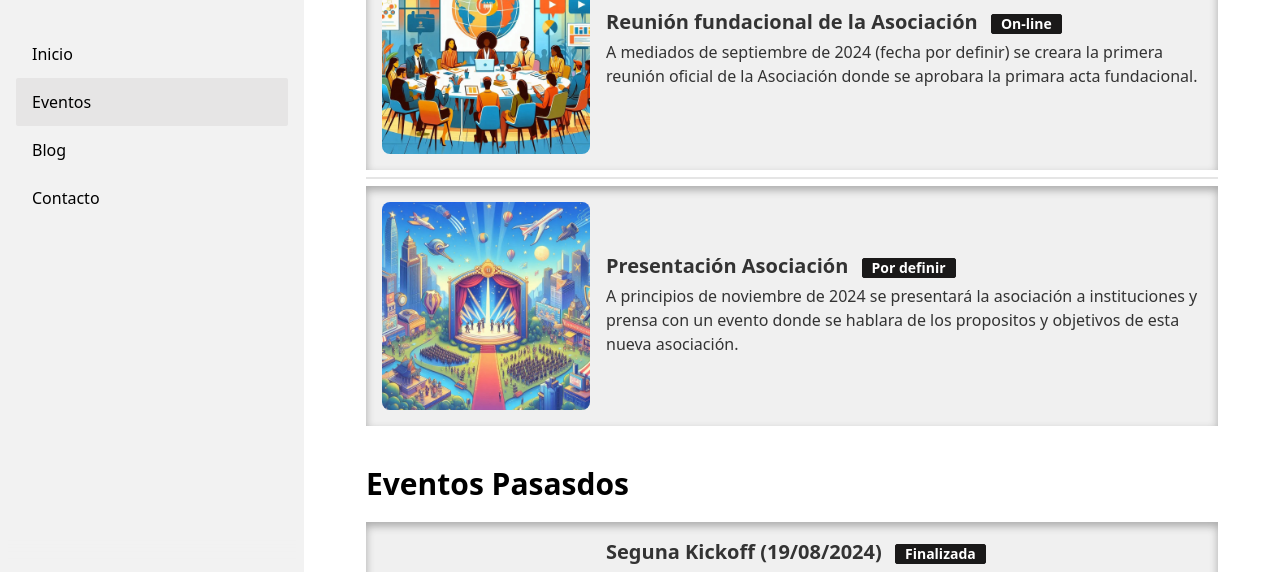
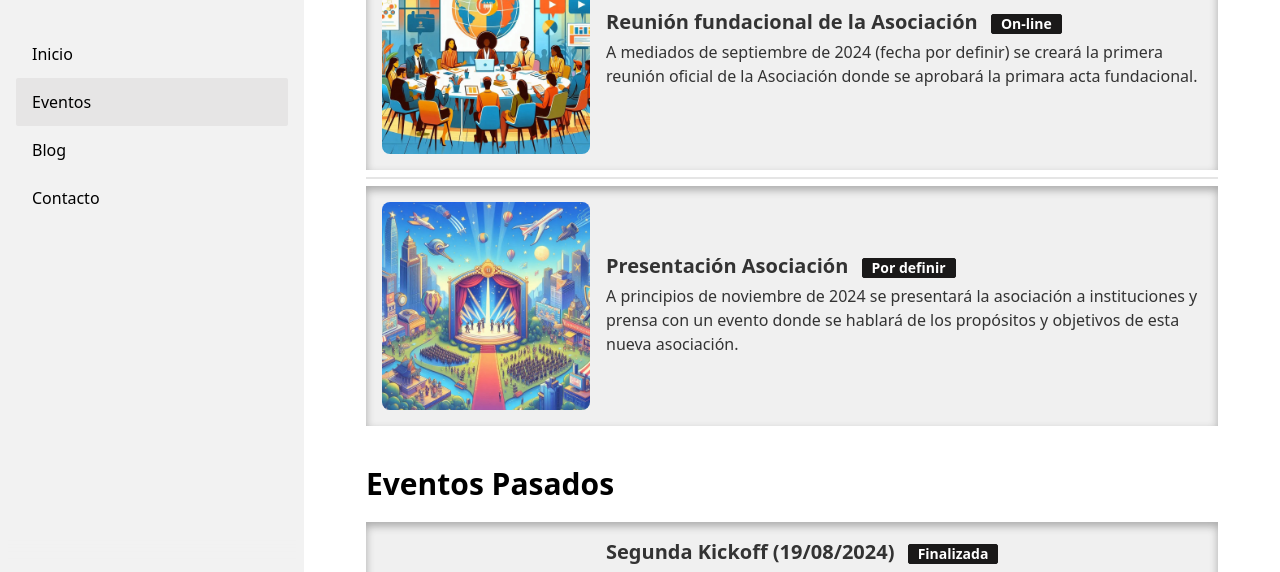
Before and after one commit to CLMblockchain/web_asociacion, an Astro site: page /eventos in a window 1280 px wide. Shown: the part 166-738 px from the top of the page. Built offline with nearby package versions, Linux system fonts and the light colour scheme; Astro itself is replaced by a stand-in of ours.

Commit message:
Errores tipográficos

```diff
--- a/src/pages/eventos.astro
+++ b/src/pages/eventos.astro
@@ -11,7 +11,7 @@ import HorizontalCard from "../components/HorizontalCard.astro";
   <HorizontalCard
     title="Reunión fundacional de la Asociación"
     img="/reunion.webp"
-    desc="A mediados de septiembre de 2024 (fecha por definir) se creara la primera reunión oficial de la Asociación donde se aprobara la primara acta fundacional."
+    desc="A mediados de septiembre de 2024 (fecha por definir) se creará la primera reunión oficial de la Asociación donde se aprobará la primara acta fundacional."
     url="#"
     badge="On-line"
   />
@@ -19,17 +19,17 @@ import HorizontalCard from "../components/HorizontalCard.astro";
   <HorizontalCard
     title="Presentación Asociación"
     img="/evento.webp"
-    desc="A principios de noviembre de 2024 se presentará la asociación a instituciones y prensa con un evento donde se hablara de los propositos y objetivos de esta nueva asociación."
+    desc="A principios de noviembre de 2024 se presentará la asociación a instituciones y prensa con un evento donde se hablará de los propósitos y objetivos de esta nueva asociación."
     url="#"
     badge="Por definir"
   />
 
   <div>
-    <div class="text-3xl w-full font-bold mb-5 mt-10">Eventos Pasasdos</div>
+    <div class="text-3xl w-full font-bold mb-5 mt-10">Eventos Pasados</div>
   </div>
 
   <HorizontalCard
-    title="Seguna Kickoff (19/08/2024)"
+    title="Segunda Kickoff (19/08/2024)"
     img="/reunion_agosto.webp"
     desc="Buenas comunidad! Segunda Reunión General completada 😎 Ya tenemos los equipos de trabajo creados y asignados, ahora toca currar para sacar los objetivos del roadmap que nos hemos puesto a corto plazo 🚀 echadle un vistazo de como va cambiando el tablero de organización 🙌🏻 También estrenamos Discord para una comunicación más estructurada y organización de los eventos como el de ayer por ese nuevo canal 🎯 os animamos a todos a participar en la próxima reu dentro de 2-3 semanas, son bienvenidas todas las ideas y hay muchas formas de colaborar, os esperamos! "
     url="#"
```
